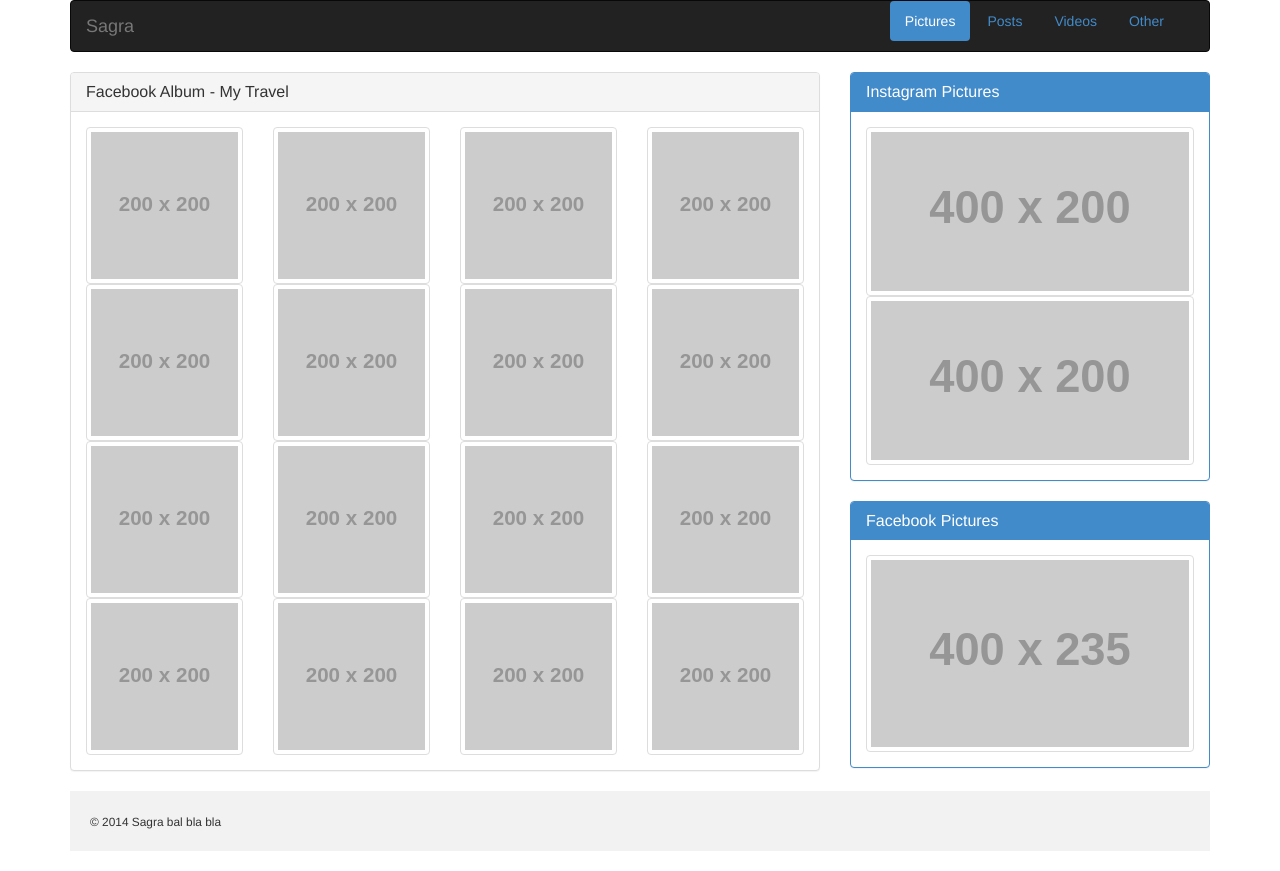
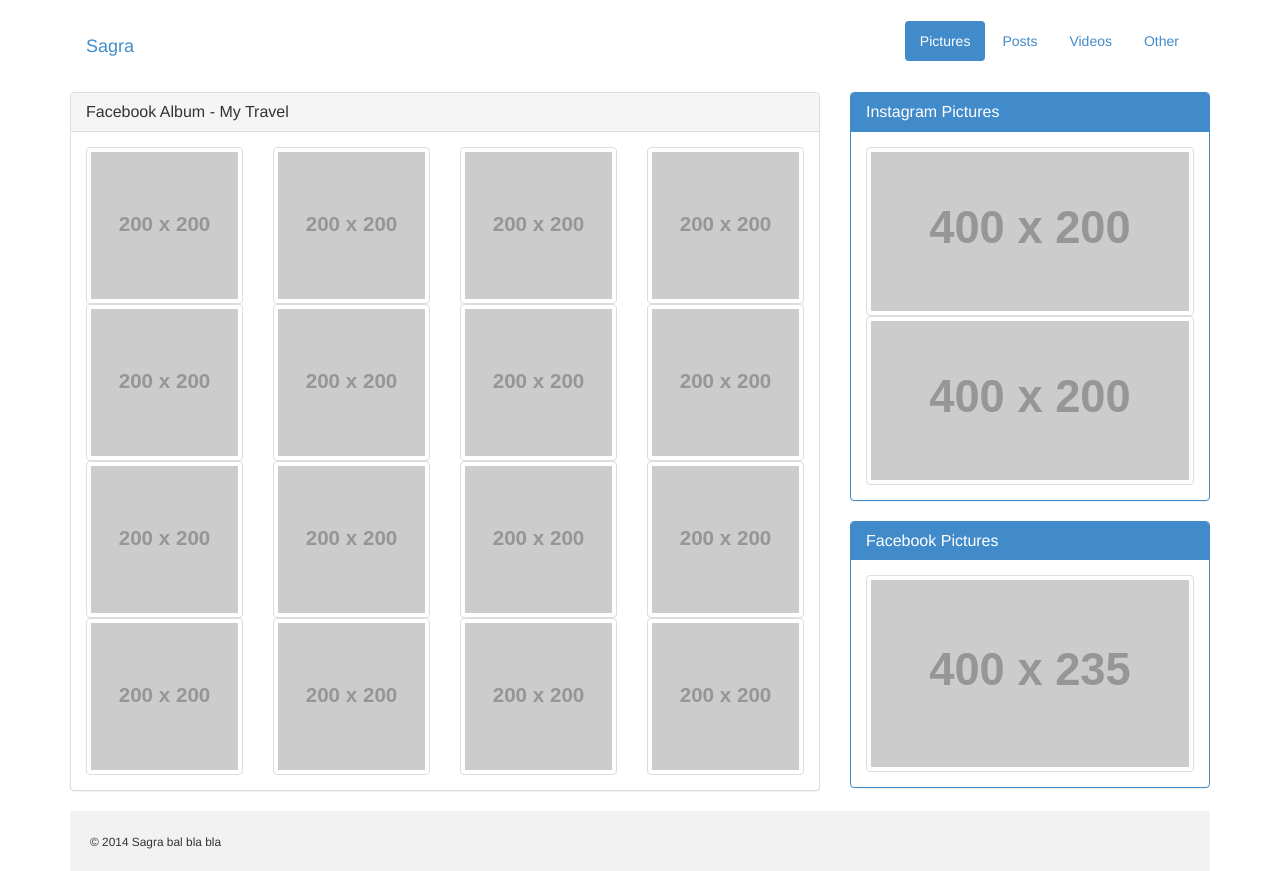
Before and after one commit to jitendratg/sagragate.github.io, a website: page site/preview.html in a window 1280 px wide. Drawn offline with Linux system fonts and the light colour scheme; some packages are replaced by stand-ins of ours; placeholder pictures from the web are drawn by us.

Commit message:
Preview fixed.

```diff
--- a/site/preview.html
+++ b/site/preview.html
@@ -11,11 +11,14 @@
 </head>
 <body ng-app="Sagra.Preview">
 <div class="container">
-  <nav class="navbar navbar-inverse" role="navigation">
-    <div class="container-fluid">
+	<br/>
+	<nav class="navbar" role="navigation">
 		<div class="navbar-header">
-        <button type="button" class="navbar-toggle collapsed" data-toggle="collapse" data-target="navbar-collapse"> <span class="sr-only">Toggle navigation</span> <span                class="icon-bar"></span> <span class="icon-bar"></span> <span class="icon-bar"></span> </button>
-        <a class="navbar-brand" href="#/tab/1">Sagra</a> </div>
+			<button type="button" class="navbar-toggle collapsed" data-toggle="collapse" data-target="navbar-collapse"><span class="sr-only">Toggle navigation</span>
+				<span class="fa fa-bars fa-2x"></span>
+			</button>
+			<a class="navbar-brand" href="#/tab/1">Sagra</a>
+		</div>
 		<div class="collapse navbar-collapse" id="navbar-collapse">
 			<ul class="nav navbar-right nav-pills">
 				<li ng-class="{'active': tab == 1}"><a href="#/tab/1">Pictures</a></li>
@@ -24,11 +27,16 @@
 				<li ng-class="{'active': tab == 4}"><a href="#/tab/4">Other</a></li>
 			</ul>
 		</div>
+	</nav>
+
+	<div ui-view></div>
+
+	<footer>
+		<small class="text-center"> © 2014 Sagra bal bla bla</small>
+	</footer>
 </div>
-  </nav>
-  <div ui-view></div>
-  <footer> <small class="text-center"> © 2014 Sagra bal bla bla </small> </footer>
-</div>
+
+
 <script src="../assets/vendors/angular/angular.min.js"></script>
 <script src="../assets/vendors/angular-sanitize/angular-sanitize.min.js"></script>
 <script src="../assets/vendors/angular-animate/angular-animate.min.js"></script>
```
Lines whose indentation alone changed are shown as unchanged.
